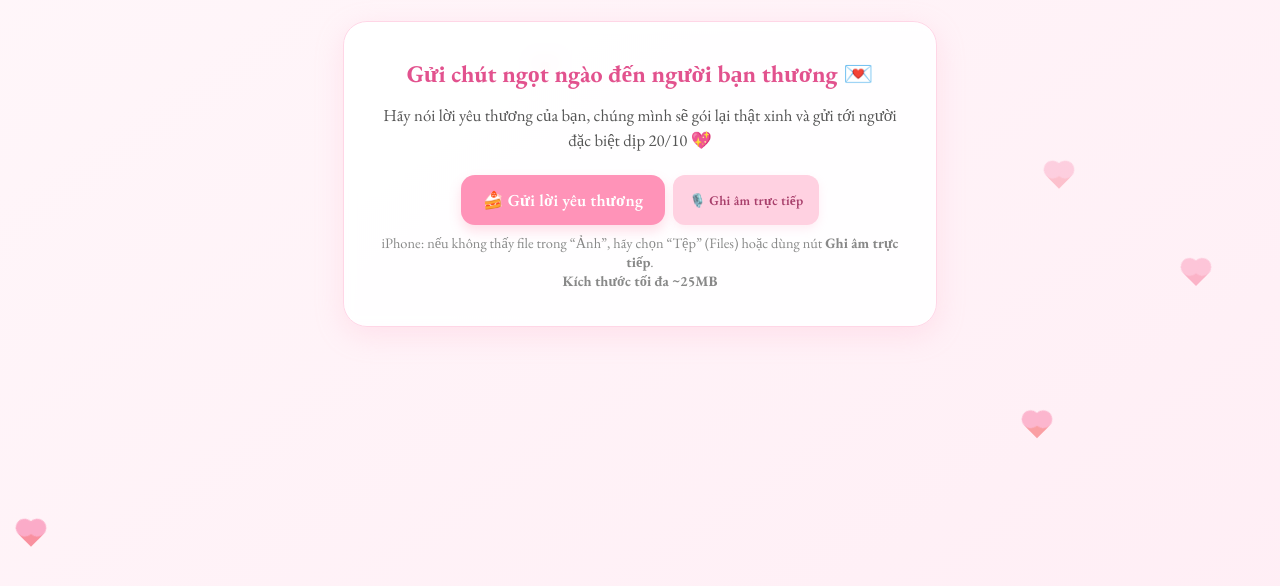
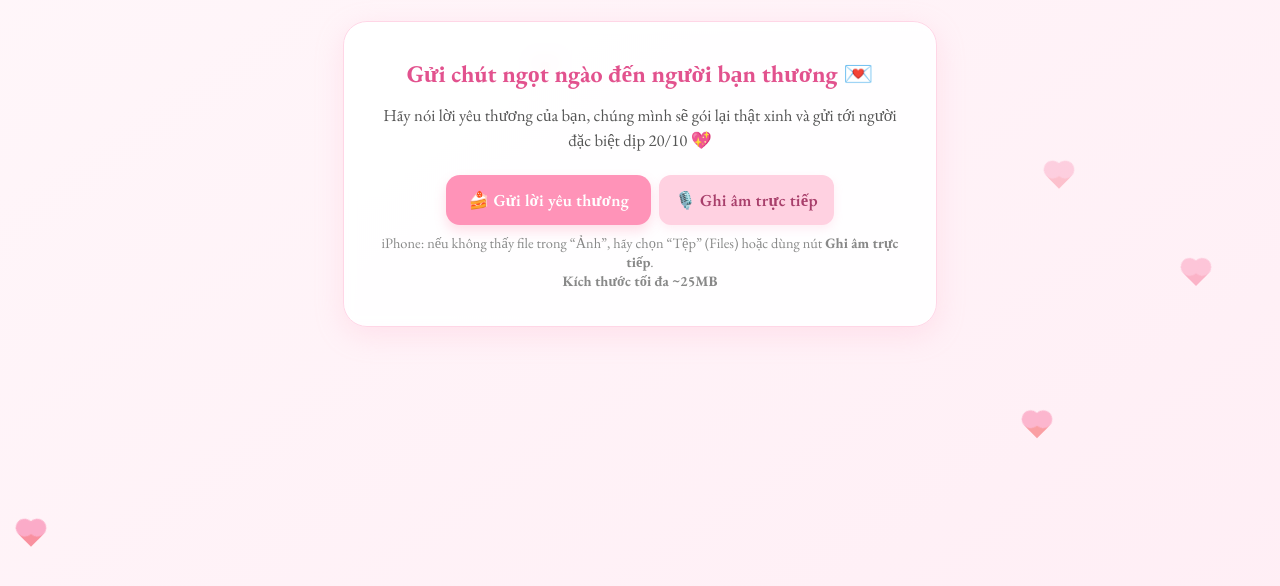
Before and after one commit to dungvu150505-prog/rangngot.sweet, a website: page public/index.html in a window 1280 px wide. Shown: the part 202-788 px from the top of the page. Drawn offline with nearby package versions, Linux system fonts and the light colour scheme.

Commit message:
update: đồng bộ cỡ chữ nút ghi âm trực tiếp với nút upload

```diff
--- a/public/style.css
+++ b/public/style.css
@@ -173,3 +173,6 @@ a#receiverLink:hover { text-decoration:underline; }
 
 /* Cuộn mượt */
 html { scroll-behavior: smooth; }
+
+/* ✅ Đồng bộ kích thước chữ cho nút ghi âm trực tiếp (= nút upload) */
+#btnRecord { font-size: 1.05rem; }
```
